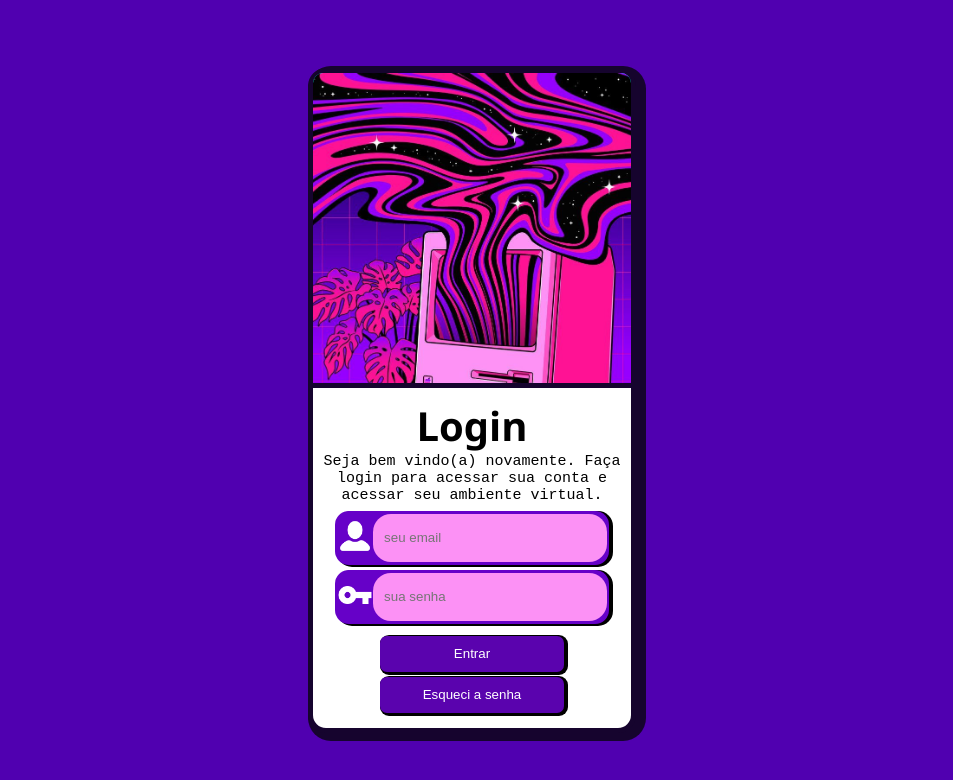
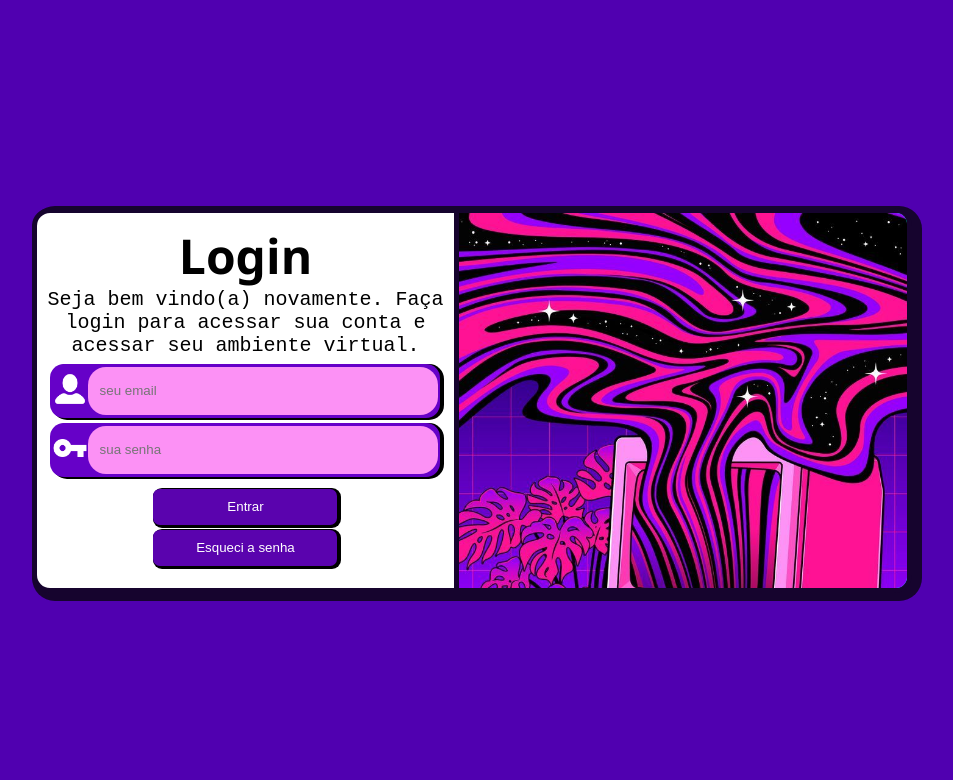
Before and after one commit to ElvisMaycon/Projeto-Login, a plain HTML site: page index.html in a window 1280 px wide. Shown: the whole page, without its empty margins (168-1121 px from the left). Drawn offline with Linux system fonts and the light colour scheme.

Commit message:
Finalização da tela de login

```diff
--- /dev/null
+++ b/estilos/outras-telas.css
@@ -0,0 +1,71 @@
+@charset "UTF-8";
+
+
+@media screen and (min-width: 768px) and (max-width: 992px){
+    main{
+        display: flex;
+        box-shadow: 6px 4px 0px 6px #16042e;
+    }
+
+    div#img{
+        height: 375px;
+        width: 35vw;
+        border-radius: 11px 0px 0px 11px;
+
+        border-bottom: none;
+        border-right: 5px solid #16042e;
+    }
+
+
+
+    .dados{
+        width: 390px;
+    }
+
+    .box-input{
+        width: 350px;
+    }
+
+    h1{
+        font-size: 3em;
+    }
+
+    p{
+        font-size: 20px;
+    }
+}
+
+@media screen and (min-width: 992px){
+
+
+    div#img{
+        float: right;
+        height: 375px;
+        width: 35vw;
+        border-radius: 0px 11px 11px 0px;
+
+        border-bottom: none;
+        border-left: 5px solid #16042e;
+    }
+
+    div#formularios{
+        float: left;
+    }
+
+    .dados{
+        width: 390px;
+    }
+
+    .box-input{
+        width: 350px;
+    }
+
+    h1{
+        font-size: 3em;
+    }
+
+    p{
+        font-size: 20px;
+    }
+
+}
--- a/estilos/tablet.css
+++ /dev/null
@@ -1,31 +0,0 @@
-@charset "UTF-8";
-
-main{
-    display: flex;
-    box-shadow: 6px 4px 0px 6px #16042e;
-}
-
-div#img{
-    height: 375px;
-    width: 40vw;
-    border-radius: 10px 0px 0px 11px;
-
-    border-bottom: none;
-    border-right: 5px solid #16042e;
-}
-
-.dados{
-    width: 390px;
-}
-
-.box-input{
-    width: 350px;
-}
-
-h1{
-    font-size: 3em;
-}
-
-p{
-    font-size: 20px;
-}
--- a/index.html
+++ b/index.html
@@ -5,7 +5,7 @@
     <meta name="viewport" content="width=device-width, initial-scale=1.0">
     <title>Login</title>
     <link rel="stylesheet" href="estilos/style.css" media="screen">
-    <link rel="stylesheet" href="estilos/tablet.css" media="screen and (min-width: 768px) and (max-width: 992px)">
+    <link rel="stylesheet" href="estilos/outras-telas.css" media="screen">
 </head>
 <body>
 
```
